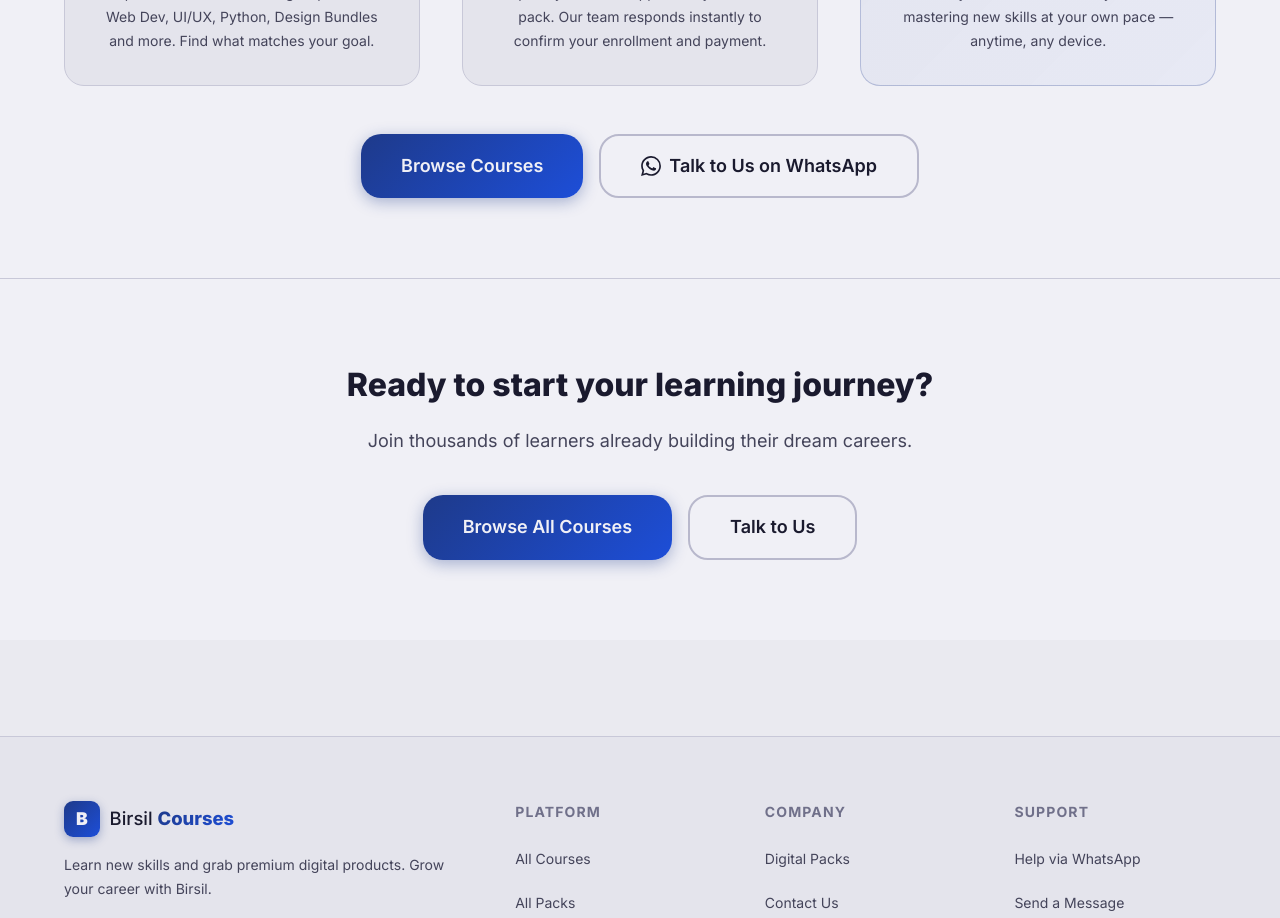
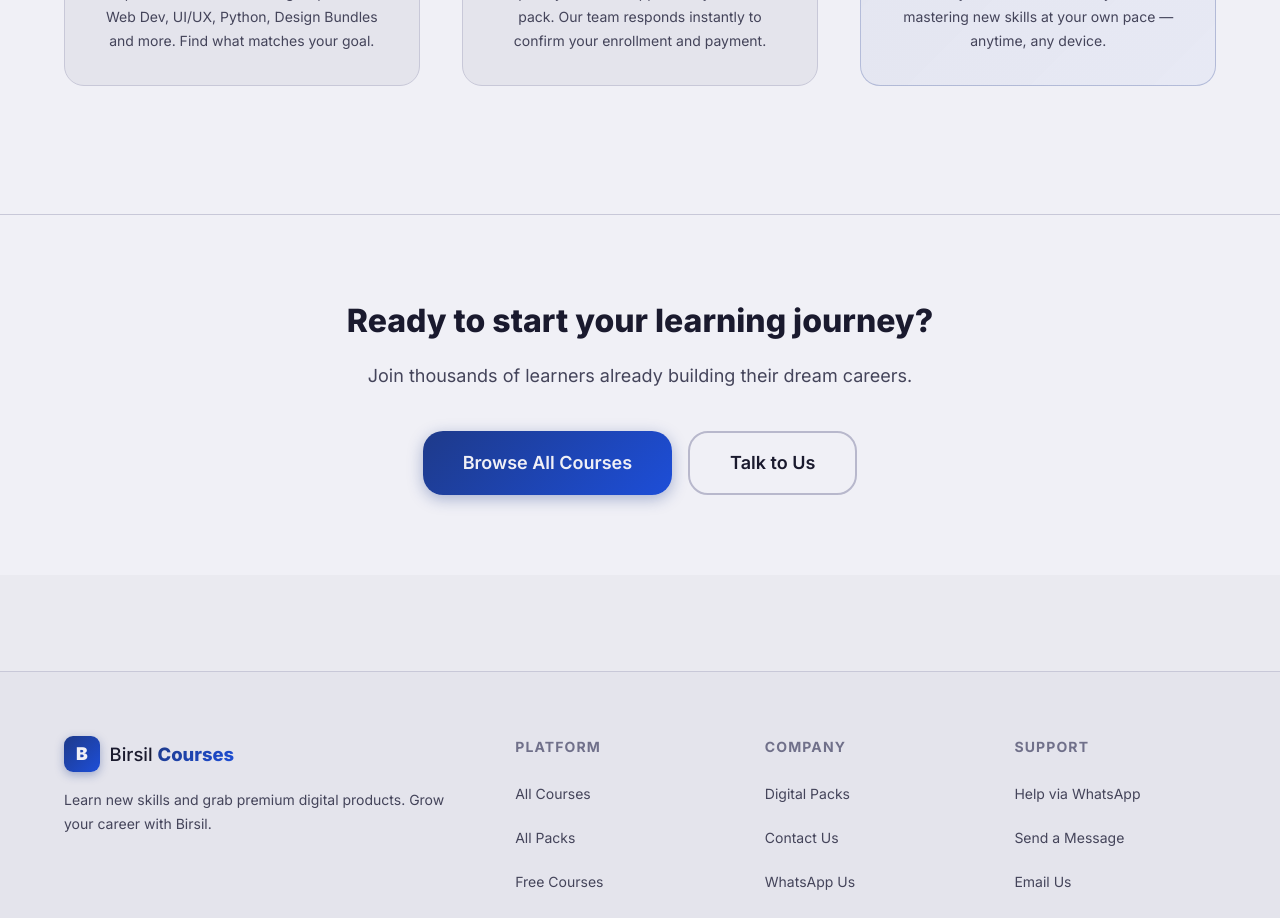
Before and after one commit to maxin3820-jpg/BC, a React (Vite) app: page / in a window 1280 px wide. Shown: the part 3620-4538 px from the top of the page. Built offline with nearby package versions, Linux system fonts and the light colour scheme; no server answers.

Commit message:
Remove extra CTA buttons from How It Works section

```diff
--- a/src/pages/Home.jsx
+++ b/src/pages/Home.jsx
@@ -174,22 +174,6 @@
               <p>Receive your materials instantly and start mastering new skills at your own pace — anytime, any device.</p>
             </div>
           </div>
-
-          {/* CTA */}
-          <div className="hiw-cta">
-            <Link to="/courses" className="btn btn-primary btn-lg">Browse Courses</Link>
-            <a
-              href="https://wa.me/923036326202?text=Hi!%20I%20want%20to%20know%20more%20about%20Birsil%20Courses."
-              target="_blank"
-              rel="noopener noreferrer"
-              className="btn btn-secondary btn-lg"
-            >
-              <svg viewBox="0 0 24 24" fill="currentColor" width="20" height="20">
-                <path d="M17.472 14.382c-.297-.149-1.758-.867-2.03-.967-.273-.099-.471-.148-.67.15-.197.297-.767.966-.94 1.164-.173.199-.347.223-.644.075-.297-.15-1.255-.463-2.39-1.475-.883-.788-1.48-1.761-1.653-2.059-.173-.297-.018-.458.13-.606.134-.133.298-.347.446-.52.149-.174.198-.298.298-.497.099-.198.05-.371-.025-.52-.075-.149-.669-1.612-.916-2.207-.242-.579-.487-.5-.669-.51-.173-.008-.371-.01-.57-.01-.198 0-.52.074-.792.372-.272.297-1.04 1.016-1.04 2.479 0 1.462 1.065 2.875 1.213 3.074.149.198 2.096 3.2 5.077 4.487.709.306 1.262.489 1.694.625.712.227 1.36.195 1.871.118.571-.085 1.758-.719 2.006-1.413.248-.694.248-1.289.173-1.413-.074-.124-.272-.198-.57-.347m-5.421 7.403h-.004a9.87 9.87 0 01-5.031-1.378l-.361-.214-3.741.982.998-3.648-.235-.374a9.86 9.86 0 01-1.51-5.26c.001-5.45 4.436-9.884 9.888-9.884 2.64 0 5.122 1.03 6.988 2.898a9.825 9.825 0 012.893 6.994c-.003 5.45-4.437 9.884-9.885 9.884m8.413-18.297A11.815 11.815 0 0012.05 0C5.495 0 .16 5.335.157 11.892c0 2.096.547 4.142 1.588 5.945L.057 24l6.305-1.654a11.882 11.882 0 005.683 1.448h.005c6.554 0 11.89-5.335 11.893-11.893a11.821 11.821 0 00-3.48-8.413z"/>
-              </svg>
-              Talk to Us on WhatsApp
-            </a>
-          </div>
         </div>
       </section>
 
```
